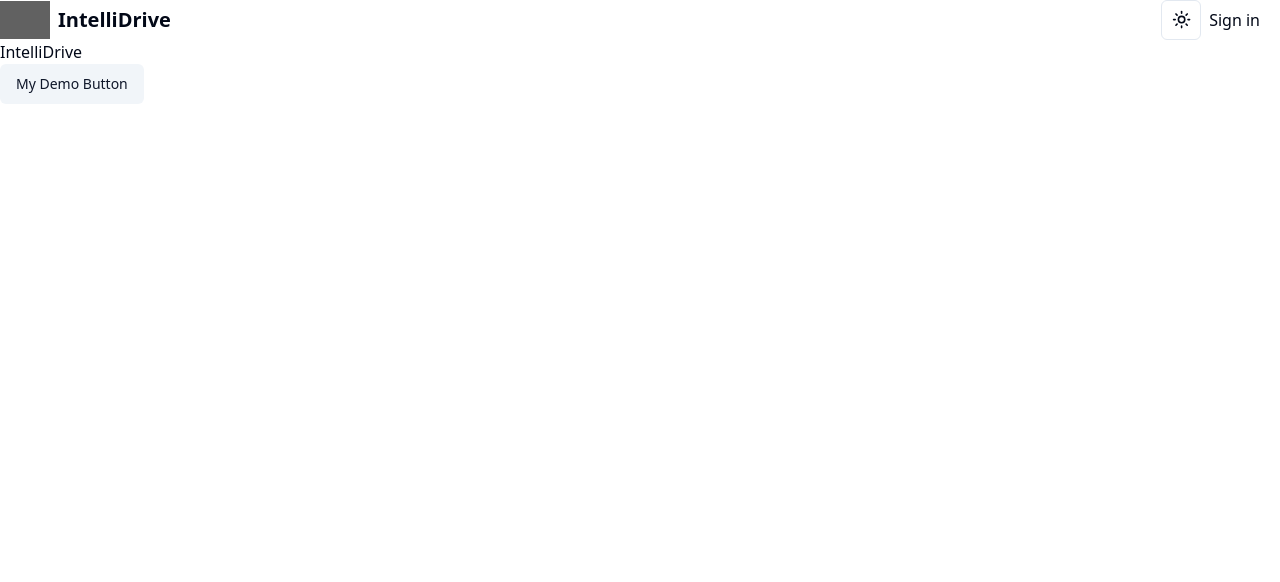
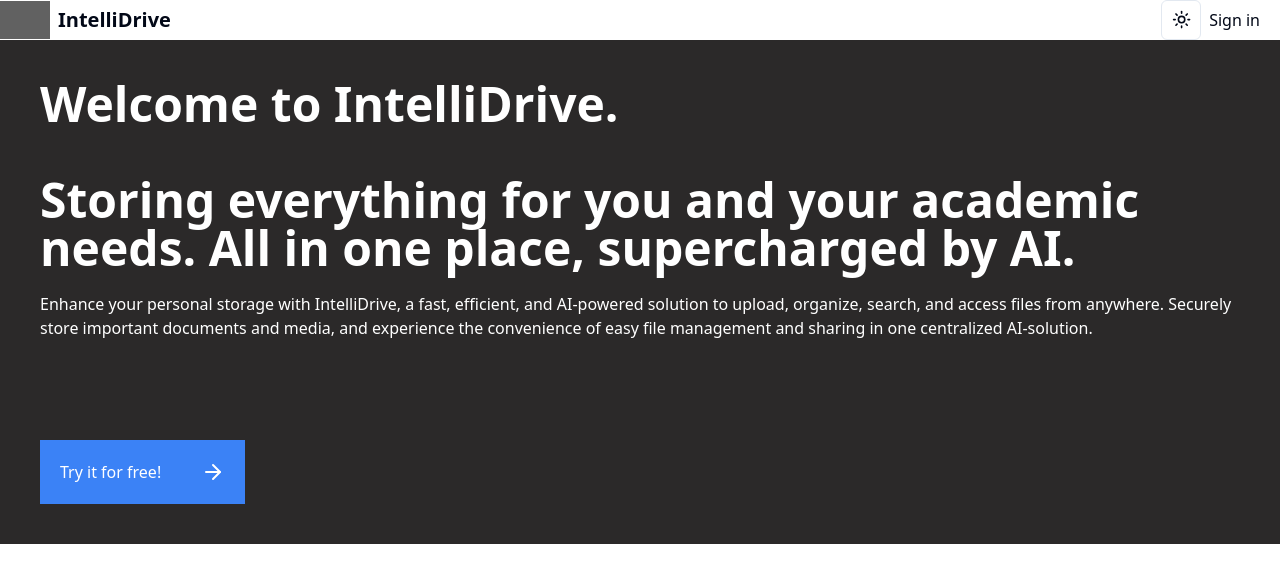
Before and after one commit to stonewerner/IntelliDrive, a Next.js app in the folder intellidrive/: page / in a window 1280 px wide. Shown: the top 582 px of the page. Built offline with nearby package versions, Linux system fonts and the light colour scheme; no server answers; grey boxes are pictures that could not be loaded.

Commit message:
fixed clerk middleware for protecting routes 54:22

```diff
--- a/intellidrive/app/page.tsx
+++ b/intellidrive/app/page.tsx
@@ -7,12 +7,38 @@ import {
   UserButton
 } from '@clerk/nextjs'
 import { Button } from "@/components/ui/button";
+import { ArrowRight } from "lucide-react";
+import Link from 'next/link'
+
 
 export default function Home() {
   return (
     <main className="">
-      <h1>IntelliDrive</h1>
-      <Button variant={"secondary"}>My Demo Button</Button>
+      <div>
+        <div className="p-10 flex flex-col bg-[#2B2929]
+              dark:bg-slate-800 text-white space-y-5">
+          <h1 className="text-5xl font-bold">
+            Welcome to IntelliDrive. <br />
+            <br />
+            Storing everything for you and your academic needs. All in one place, supercharged by AI.
+          </h1>
+          <p className="pb-20">
+            Enhance your personal storage with IntelliDrive, a fast, efficient, and AI-powered solution
+            to upload, organize, search, and access files from anywhere.
+            Securely store important documents and media, and experience the convenience of easy file management and sharing
+            in one centralized AI-solution.
+          </p>
+          <Link href="/dashboard" className="flex cursor-pointer bg-blue-500 p-5 w-fit">
+            Try it for free!
+            <ArrowRight className="ml-10" />
+          </Link>
+        </div>
+      </div>
+
+
+
+
+
     </main>
   );
 }
```
Also changed, not shown: intellidrive/middleware.ts (+21 -1 lines).
